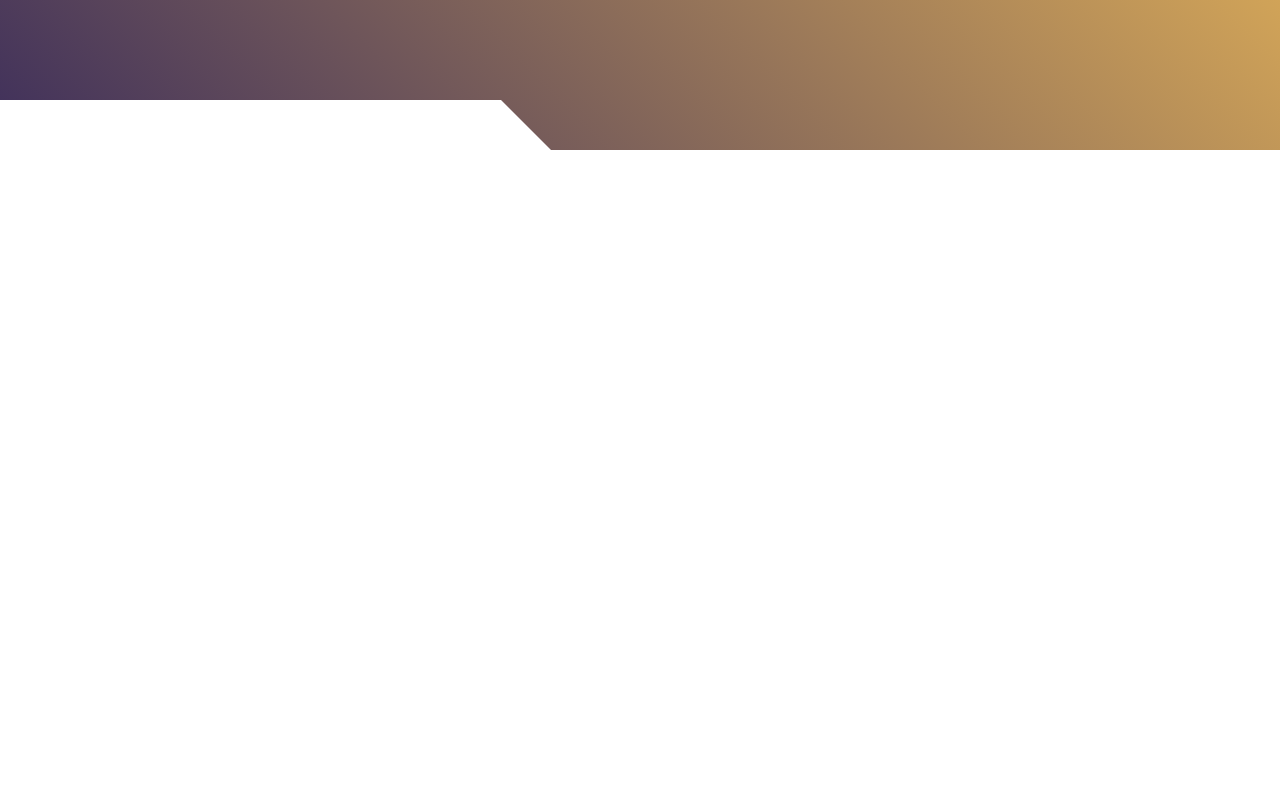
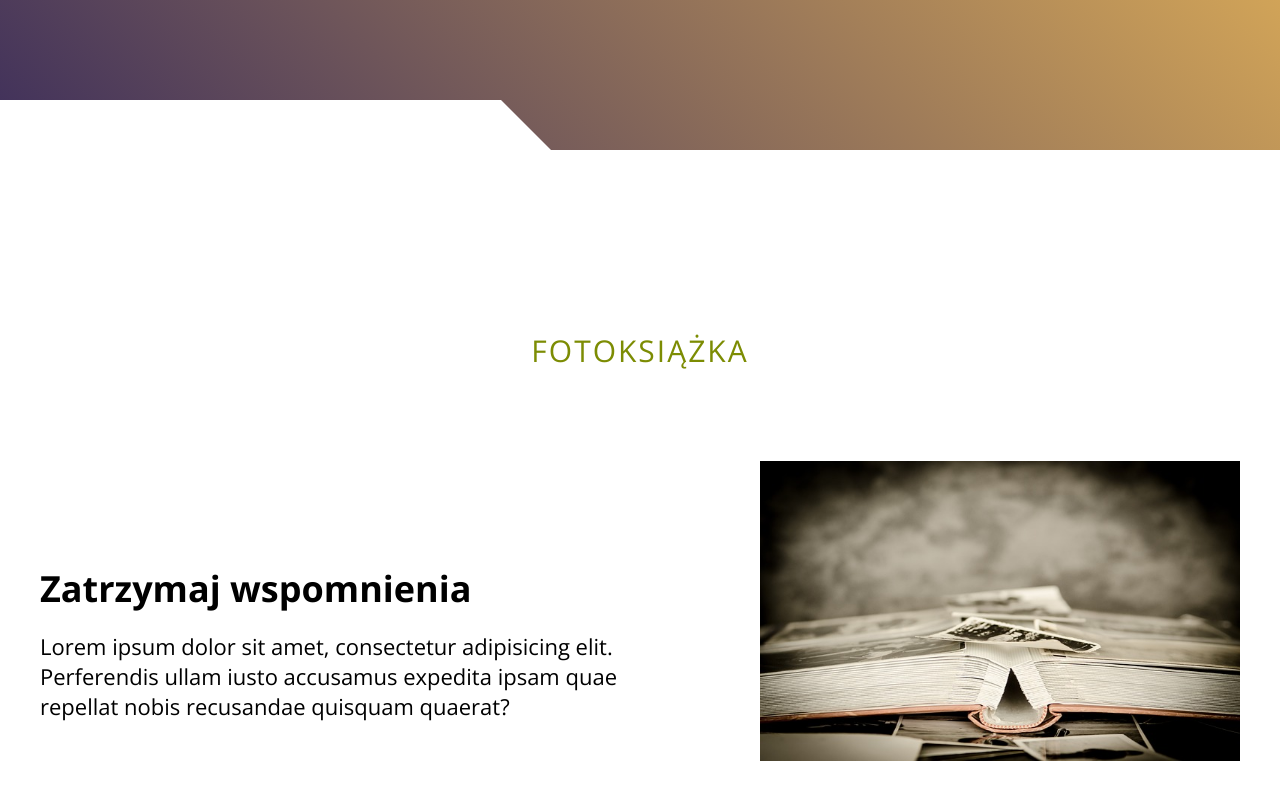
Before and after one commit to Ola-AB/Photo_site, a plain HTML site: page index.html in a window 1280 px wide. Shown: the part 450-1250 px from the top of the page. Before the commit the page ends 800 px from the top, so only its background shows below. Drawn offline with nearby package versions, Linux system fonts and the light colour scheme.

Commit message:
added photobook section

```diff
--- a/index.html
+++ b/index.html
@@ -31,15 +31,34 @@
             <a href="#contact" class="nav__item">Kontakt</a>
         </div>
 
-            </nav>
+    </nav>
 
     <header class="header section">
-        <h1 class="header__heading">Fotografia - Klara Marcinowska</h1>
+        <h1 class="header__heading">Fotografia - Klara Marchewicz</h1>
         <p class="header__text">Lorem ipsum dolor sit amet, consectetur adipisicing elit. Tempore, nulla!</p>
         <a href="#offer" class="header__btn btn-special animation">Poznaj ofertę</a>
         <div class="white-block white-block-left"></div>
     </header>
 
+    <main class="main">
+        <section class="photobook section-padding section white-section">
+            <div class="wrapper">
+                <h2 class="section-heading">Fotoksiążka</h2>
+
+                <div class="photobook__box">
+                    <div class="photobook__box-img photobook__box-img--right">
+                        <img src="/img/photo-album_640.jpg" alt="fotoksiążka" class="photobook__img">
+                    </div>
+                    <div class="photobook__box-text">
+                        <h3 class="photobook__title">Zatrzymaj wspomnienia</h3>
+                        <p class="photobook__text">Lorem ipsum dolor sit amet, consectetur adipisicing elit. Perferendis ullam iusto accusamus expedita ipsam quae repellat nobis recusandae quisquam quaerat?</p>
+                    </div>
+                </div>
+
+            </div>
+        </section>
+    </main>
+
     <script src="js/main.js"></script>
 </body>
 
--- a/sass/_components.scss
+++ b/sass/_components.scss
@@ -50,3 +50,37 @@
 		}
 	}
 }
+
+.section-heading {
+	position: relative;
+	margin-bottom: 2em;
+	font-size: 3rem;
+	font-weight: 300;
+	text-transform: uppercase;
+	text-align: center;
+	color: $main-color;
+	letter-spacing: 2px;
+}
+
+.section-padding {
+	padding: 6em 2em;
+}
+
+@media(min-width: 768px) {
+	.section-padding {
+		font-size: 3.6rem;
+	}
+
+	.section-padding {
+		padding: 8em 2em;
+	}
+}
+@media(min-width: 992px) {
+	.section-padding {
+		font-size: 4.8rem;
+	}
+
+	.section-padding {
+		padding: 10em 2em;
+	}
+}
--- a/sass/main.scss
+++ b/sass/main.scss
@@ -82,7 +82,7 @@ body {
 	height: 100vh;
 	width: 100%;
 	transform: translateX(100%);
-	transition: .5s cubic-bezier(0.65, 0.05, 0.36, 1);
+	transition: 0.5s cubic-bezier(0.65, 0.05, 0.36, 1);
 	background-image: $mustard-purple-solid;
 	z-index: 100;
 
@@ -127,7 +127,6 @@ body {
 
 .nav-items-animation {
 	animation: navItemsAnimation 1s both;
-
 }
 
 // HEADER
@@ -141,7 +140,7 @@ body {
 	height: 75vh;
 	text-align: center;
 	color: $pure-white;
-	@include heroImages("../img/header_640.jpg");
+	@include heroImages("../img/header_640");
 	background-attachment: scroll;
 
 	&__heading {
@@ -172,7 +171,61 @@ body {
 	}
 }
 
+// MAIN
+
+// PHOTOBOOK SECTION
+
+.photobook {
+	&__box {
+		display: flex;
+		flex-direction: column;
+		margin: 2em 0;
+	}
+	&__img {
+		width: 100%;
+		margin-bottom: 1em;
+	}
+
+	&__title {
+		margin-bottom: 0.5em;
+	}
+
+	&__text {
+		font-size: 1.4rem;
+	}
+}
+
 // MEDIA
+
+@media (min-width: 576px) {
+	.photobook {
+		&__box {
+			flex-direction: row;
+			justify-content: space-between;
+
+			&-text {
+				width: 55%;
+
+				&--right {
+					text-align: right;
+				}
+			}
+
+			&-img {
+				width: 40%;
+
+				&--right {
+					order: 1;
+				}
+			}
+		}
+
+		&__img {
+			margin-bottom: 0;
+			max-height: 300px;
+		}
+	}
+}
 
 @media (min-width: 768px) {
 	.white-block {
@@ -190,6 +243,10 @@ body {
 			font-size: 1.6rem;
 		}
 	}
+
+	.photobook {
+		font-size: 1.8rem;
+	}
 }
 
 @media (min-width: 992px) {
@@ -205,4 +262,31 @@ body {
 			font-size: 10rem;
 		}
 	}
+
+	.nav {
+		&__item {
+			font-size: 4.8rem;
+		}
+	}
+
+	.photobook {
+		&__box {
+			margin: 5em 0;
+
+			&-text {
+				display: flex;
+				flex-direction: column;
+				justify-content: flex-end;
+				margin-bottom: 2.5em;
+			}
+		}
+
+		&__title {
+			font-size: 3.6rem;
+		}
+		&__text {
+			font-size: 2.2rem;
+		}
+	}
+
 }
```
Also changed, not shown: css/main.css, img/photo-album_640.jpg (added), img/scrapbooking_640.jpg (added), 1 other file.
